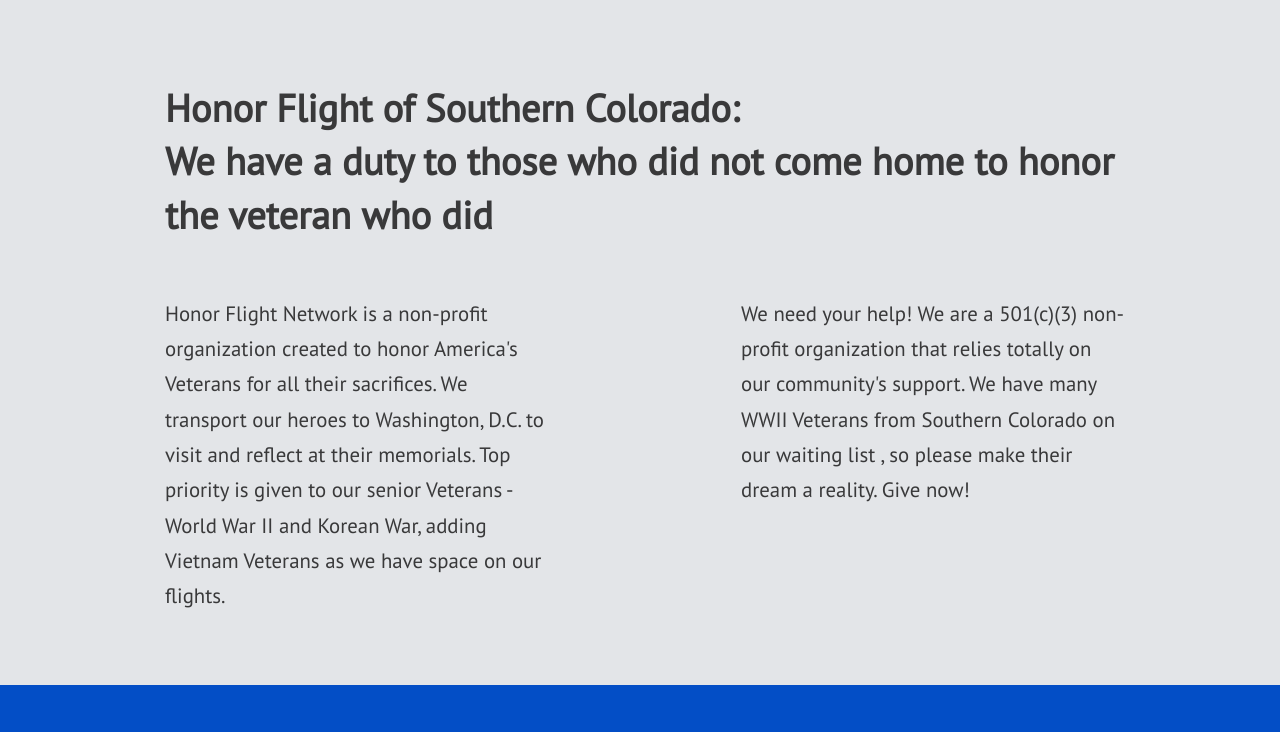
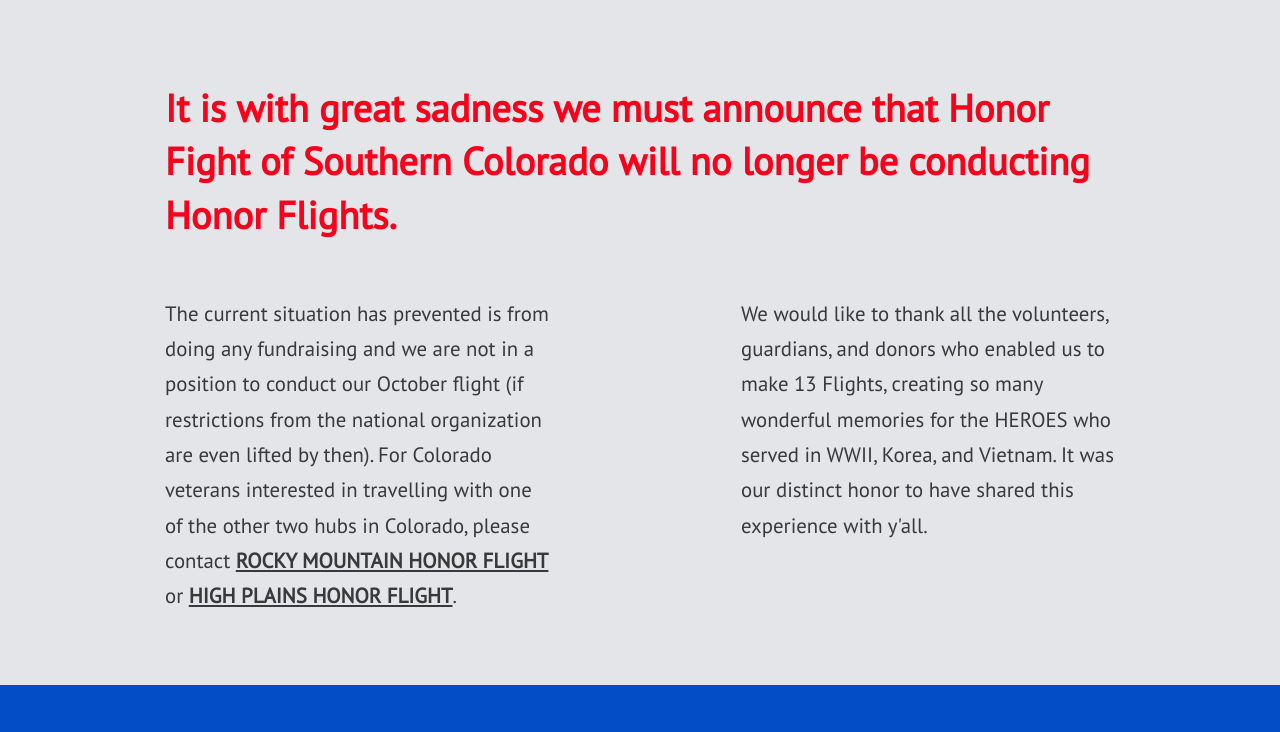
Before and after one commit to JulieGumerman/honor-flight-soco, a plain HTML site: page index.html in a window 1280 px wide. Shown: the part 854-1586 px from the top of the page. Drawn offline with nearby package versions, Linux system fonts and the light colour scheme.

Commit message:
changes to index page

```diff
--- a/css/main.css
+++ b/css/main.css
@@ -283,6 +283,23 @@
   background-color: #e3e5e8;
   padding-left: 10px;
 
+}
+
+.announcement {
+  color: #f7021a;
+}
+
+.diverted {
+  color: #39393a;
+  font-size: 1em;
+  font-weight: bolder;
+  text-transform: uppercase;
+  text-decoration: underline;
+}
+
+.diverted:hover {
+  background: #39393a;
+  color: #e3e5e8;
 }
 
 /***slide show***/
--- a/index.html
+++ b/index.html
@@ -69,14 +69,13 @@
 
 <section class="mission">
   <div class="content-wrapper">
-  <h2>Honor Flight of Southern Colorado:<br>
-    We have a duty to those who did not come home
-to honor the veteran who did</h2>
+  <h2 class="announcement">It is with great sadness we must announce that Honor Fight of Southern Colorado will no longer be conducting Honor Flights.</h2>
 
   <div class="mission-content">
-    <p>Honor Flight Network is a non-profit organization created to honor America's Veterans for all their sacrifices. We transport our heroes to Washington, D.C. to visit and reflect at their memorials. Top priority is given to our senior Veterans - World War II and Korean War, adding Vietnam Veterans as we have space on our flights.</p>
+    <p>The current situation has prevented is from doing any fundraising and we are not in a position to conduct our October flight (if restrictions from the national organization are even lifted by then). For Colorado veterans interested in travelling with one of the other two hubs in Colorado, please contact <a href="https://rockymountainhonorflight.org/" target="_blank" class="diverted">Rocky Mountain Honor Flight</a> or <a href="https://highplainshonorflight.org" target="_blank" class="diverted">High Plains Honor Flight</a>.
+    </p>
 
-    <p>We need your help! We are a 501(c)(3) non-profit organization that relies totally on our community's support. We have many WWII Veterans from Southern Colorado on our waiting list , so please make their dream a reality. Give now!</p>
+    <p>We would like to thank all the volunteers, guardians, and donors who enabled us to make 13 Flights, creating so many wonderful memories for the HEROES who served in WWII, Korea, and Vietnam. It was our distinct honor to have shared this experience with y'all.</p>
   </div>
 
 </div>
```
